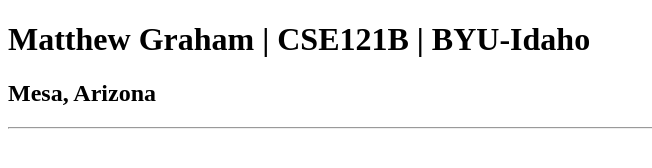
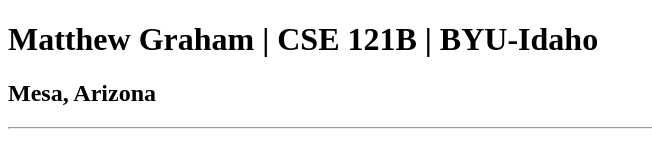
Before and after one commit to rafikim/cse121b, a plain HTML site: page index.html in a window 1280 px wide. Shown: the whole page, without its empty margins (0-652 px from the left). Drawn offline with Linux system fonts and the light colour scheme.

Commit message:
change to title and h1

```diff
--- a/index.html
+++ b/index.html
@@ -3,10 +3,10 @@
 <head>
     <meta charset="UTF-8">
     <meta name="viewport" content="width=device-width, initial-scale=1.0">
-    <title>"Matthew Graham | CSE121B | BYU-Idaho"</title>
+    <title>"Matthew Graham | CSE 121B | BYU-Idaho"</title>
 </head>
 <body>
-   <h1>Matthew Graham | CSE121B | BYU-Idaho</h1>
+   <h1>Matthew Graham | CSE 121B | BYU-Idaho</h1>
    <h2>Mesa, Arizona</h2>
    <hr>
 </body>
```
